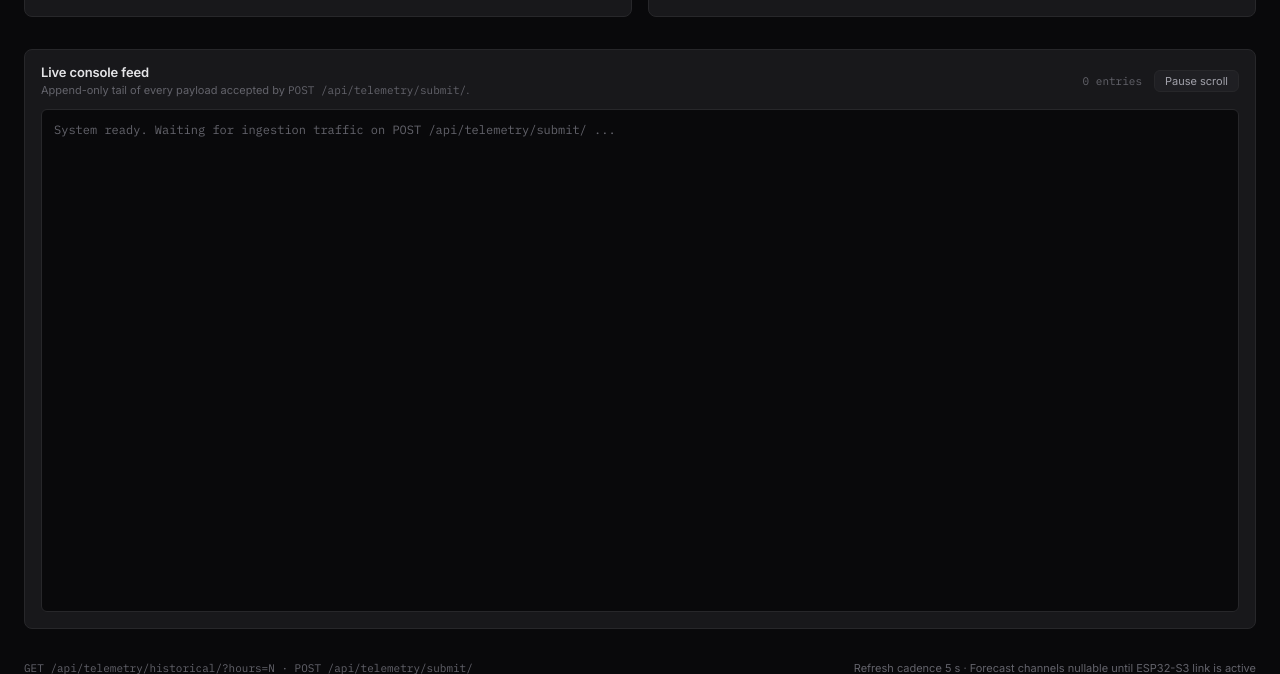
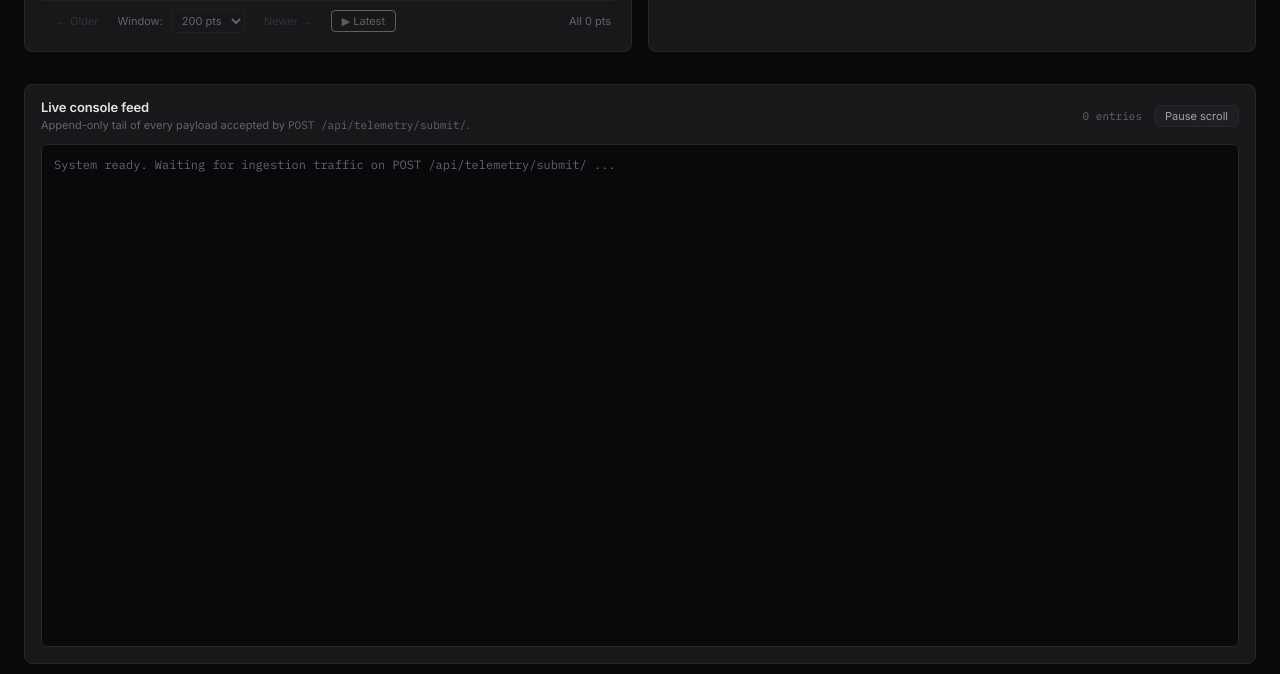
Before and after one commit to AnonCreed/smart-poultry-edge-ai, a Django app: page / in a window 1280 px wide. Shown: the part 712-1386 px from the top of the page. Run offline with Django 5.2, Linux system fonts and the light colour scheme; data that the repository does not hold is empty.

Commit message:
feat: chart scroll/pan controls + windowed rendering
- Add ← Older / Window selector / Newer → / Latest controls to temp chart
- Store all historical points in memory; render only a configurable window
- Default window: 200 pts, options: 50/100/200/500/All
- Pan buttons scroll 50 pts per click; offset resets on Latest
- Range info label shows current slice (e.g. 511-710 / 710)
- Add CSS for chart-scroll-bar controls

```diff
--- a/telemetry/static/telemetry/dashboard.css
+++ b/telemetry/static/telemetry/dashboard.css
@@ -299,6 +299,50 @@
 .chart-wrap { position: relative; height: 270px; }
 .chart-wrap-tall { height: 420px; }
 
+/* Chart scroll controls */
+.chart-scroll-bar {
+  display: flex;
+  align-items: center;
+  gap: 8px;
+  padding: 8px 4px 2px;
+  border-top: 1px solid var(--border-soft);
+  flex-wrap: wrap;
+}
+.chart-scroll-label { color: var(--text-dim); font-size: 11px; }
+.chart-scroll-btn {
+  background: var(--surface-2);
+  border: 1px solid var(--border-soft);
+  color: var(--text-dim);
+  padding: 3px 10px;
+  border-radius: 4px;
+  font-size: 11px;
+  cursor: pointer;
+  font-family: inherit;
+  transition: background 0.15s, color 0.15s;
+}
+.chart-scroll-btn:hover { background: var(--surface-3); color: var(--text-primary); }
+.chart-scroll-btn:disabled { opacity: 0.35; cursor: not-allowed; }
+.chart-scroll-btn-accent {
+  background: var(--accent-dim);
+  border-color: var(--accent);
+  color: var(--accent);
+}
+.chart-window-select {
+  background: var(--surface-2);
+  border: 1px solid var(--border-soft);
+  color: var(--text-dim);
+  padding: 3px 6px;
+  border-radius: 4px;
+  font-size: 11px;
+  font-family: inherit;
+  cursor: pointer;
+}
+.chart-scroll-range-info {
+  margin-left: auto;
+  color: var(--text-dim);
+  font-size: 11px;
+}
+
 /* -------------------------- Logs view (full page) ------------------------ */
 
 .logs-layout { padding-bottom: 24px; }
--- a/telemetry/static/telemetry/dashboard.js
+++ b/telemetry/static/telemetry/dashboard.js
@@ -22,6 +22,14 @@
   const POLL_INTERVAL_MS = 5000;
   const CONSOLE_MAX_LINES = 200;   // Rolling buffer cap to bound DOM size.
   const API_HISTORICAL = "/api/telemetry/historical/";
+
+  // Chart scroll state: all historical points kept in memory, only a window
+  // slice rendered to Chart.js so the canvas stays readable regardless of
+  // how many data points have accumulated.
+  let allChartPoints = [];
+  let allChartThresholds = {};
+  let chartWindowSize = 200;   // Number of points to display at once (0 = all).
+  let chartOffset = 0;         // Points from the latest end that are hidden (pan left = increase).
 
   // Master-node (ESP32-S3) spike-risk decision threshold. Overwritten on
   // every poll from the API's echoed `thresholds.ammonia_spike_risk_threshold`
@@ -254,24 +262,53 @@
   }
 
   function renderCharts(points, thresholds) {
-    const labels = points.map((p) => fmtClock(p.timestamp));
-
-    // Chart.js treats null y-values as gaps; map missing forecasts to null
-    // so partially-linked hardware (some points forecast, some not) also
-    // renders correctly.
     const nullSafe = (v) => (typeof v === "number" ? v : null);
 
+    // Determine visible slice based on window size and pan offset.
+    let slice;
+    if (chartWindowSize === 0 || points.length <= chartWindowSize) {
+      slice = points;
+    } else {
+      const end = points.length - chartOffset;
+      const start = Math.max(0, end - chartWindowSize);
+      slice = points.slice(start, end);
+    }
+
+    const labels = slice.map((p) => fmtClock(p.timestamp));
+
     tempChart.data.labels = labels;
-    tempChart.data.datasets[0].data = points.map((p) => p.temperature);
-    tempChart.data.datasets[1].data = points.map((p) => nullSafe(p.predicted_temperature));
-    tempChart.data.datasets[2].data = points.map(() => thresholds.heat_stress_temp_c);
+    tempChart.data.datasets[0].data = slice.map((p) => p.temperature);
+    tempChart.data.datasets[1].data = slice.map((p) => nullSafe(p.predicted_temperature));
+    tempChart.data.datasets[2].data = slice.map(() => thresholds.heat_stress_temp_c);
     tempChart.update();
 
     ammoniaChart.data.labels = labels;
-    ammoniaChart.data.datasets[0].data = points.map((p) => p.ammonia_level);
-    ammoniaChart.data.datasets[1].data = points.map((p) => nullSafe(p.predicted_ammonia));
-    ammoniaChart.data.datasets[2].data = points.map(() => thresholds.ammonia_critical_ppm);
+    ammoniaChart.data.datasets[0].data = slice.map((p) => p.ammonia_level);
+    ammoniaChart.data.datasets[1].data = slice.map((p) => nullSafe(p.predicted_ammonia));
+    ammoniaChart.data.datasets[2].data = slice.map(() => thresholds.ammonia_critical_ppm);
     ammoniaChart.update();
+
+    // Update nav button states.
+    const btnPrev = document.getElementById("chart-prev");
+    const btnNext = document.getElementById("chart-next");
+    const btnLatest = document.getElementById("chart-latest");
+    const totalPts = points.length;
+    const win = chartWindowSize === 0 ? totalPts : chartWindowSize;
+    if (btnPrev)   btnPrev.disabled = (chartOffset + win >= totalPts);
+    if (btnNext)   btnNext.disabled = (chartOffset <= 0);
+    if (btnLatest) btnLatest.disabled = (chartOffset <= 0);
+
+    // Range info label.
+    const rangeInfo = document.querySelector(".chart-scroll-range-info");
+    if (rangeInfo) {
+      if (chartWindowSize === 0 || points.length <= chartWindowSize) {
+        rangeInfo.textContent = `All ${totalPts} pts`;
+      } else {
+        const end = totalPts - chartOffset;
+        const start = Math.max(1, end - win + 1);
+        rangeInfo.textContent = `${start}–${end} / ${totalPts}`;
+      }
+    }
   }
 
   /* --------------------------- Live console feed -------------------------- */
@@ -399,7 +436,10 @@
       }
 
       setLinkState("online", "Link online");
-      renderCharts(body.data, body.thresholds);
+      // Store all points for the windowed chart renderer.
+      allChartPoints = body.data;
+      allChartThresholds = body.thresholds;
+      renderCharts(allChartPoints, allChartThresholds);
       appendConsoleLines(body.data);
       if (body.data.length > 0) {
         renderMetrics(body.data[body.data.length - 1]);
@@ -417,6 +457,49 @@
     refresh();
   });
 
+  /* -------------------- Chart scroll control wiring -------------------- */
+
+  const SCROLL_STEP = 50;   // Points to pan per button press.
+
+  function setupChartScrollControls() {
+    const btnPrev    = document.getElementById("chart-prev");
+    const btnNext    = document.getElementById("chart-next");
+    const btnLatest  = document.getElementById("chart-latest");
+    const winSelect  = document.getElementById("chart-window-select");
+
+    if (!btnPrev || !btnNext || !btnLatest || !winSelect) return;
+
+    // Add range info label next to Latest button.
+    const rangeSpan = document.createElement("span");
+    rangeSpan.className = "chart-scroll-range-info";
+    btnLatest.parentNode.appendChild(rangeSpan);
+
+    winSelect.addEventListener("change", () => {
+      chartWindowSize = parseInt(winSelect.value, 10);
+      chartOffset = 0;   // Reset to latest when changing window size.
+      renderCharts(allChartPoints, allChartThresholds);
+    });
+
+    btnPrev.addEventListener("click", () => {
+      const win = chartWindowSize === 0 ? allChartPoints.length : chartWindowSize;
+      const maxOffset = Math.max(0, allChartPoints.length - win);
+      chartOffset = Math.min(chartOffset + SCROLL_STEP, maxOffset);
+      renderCharts(allChartPoints, allChartThresholds);
+    });
+
+    btnNext.addEventListener("click", () => {
+      chartOffset = Math.max(0, chartOffset - SCROLL_STEP);
+      renderCharts(allChartPoints, allChartThresholds);
+    });
+
+    btnLatest.addEventListener("click", () => {
+      chartOffset = 0;
+      renderCharts(allChartPoints, allChartThresholds);
+    });
+  }
+
+  setupChartScrollControls();
+
   refresh();
   setInterval(refresh, POLL_INTERVAL_MS);
 })();
--- a/telemetry/templates/telemetry/dashboard.html
+++ b/telemetry/templates/telemetry/dashboard.html
@@ -139,6 +139,19 @@
           </div>
         </div>
         <div class="chart-wrap chart-wrap-tall"><canvas id="chart-temperature"></canvas></div>
+        <div class="chart-scroll-bar">
+          <button id="chart-prev" type="button" class="chart-scroll-btn" title="Scroll older">&#8592; Older</button>
+          <span class="chart-scroll-label">Window:</span>
+          <select id="chart-window-select" class="chart-window-select">
+            <option value="50">50 pts</option>
+            <option value="100">100 pts</option>
+            <option value="200" selected>200 pts</option>
+            <option value="500">500 pts</option>
+            <option value="0">All</option>
+          </select>
+          <button id="chart-next" type="button" class="chart-scroll-btn" title="Scroll newer">Newer &#8594;</button>
+          <button id="chart-latest" type="button" class="chart-scroll-btn chart-scroll-btn-accent" title="Jump to latest">&#9654; Latest</button>
+        </div>
       </article>
 
       <article class="card panel">
```
Also changed, not shown: 2 other files.
